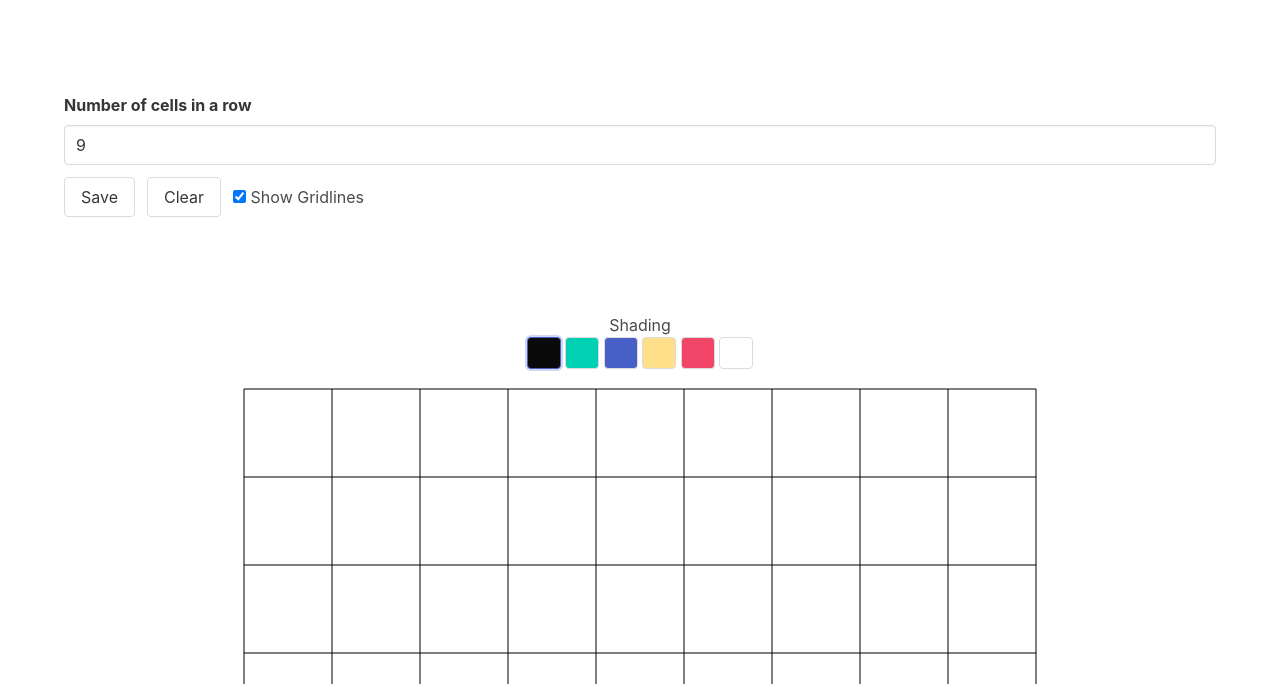
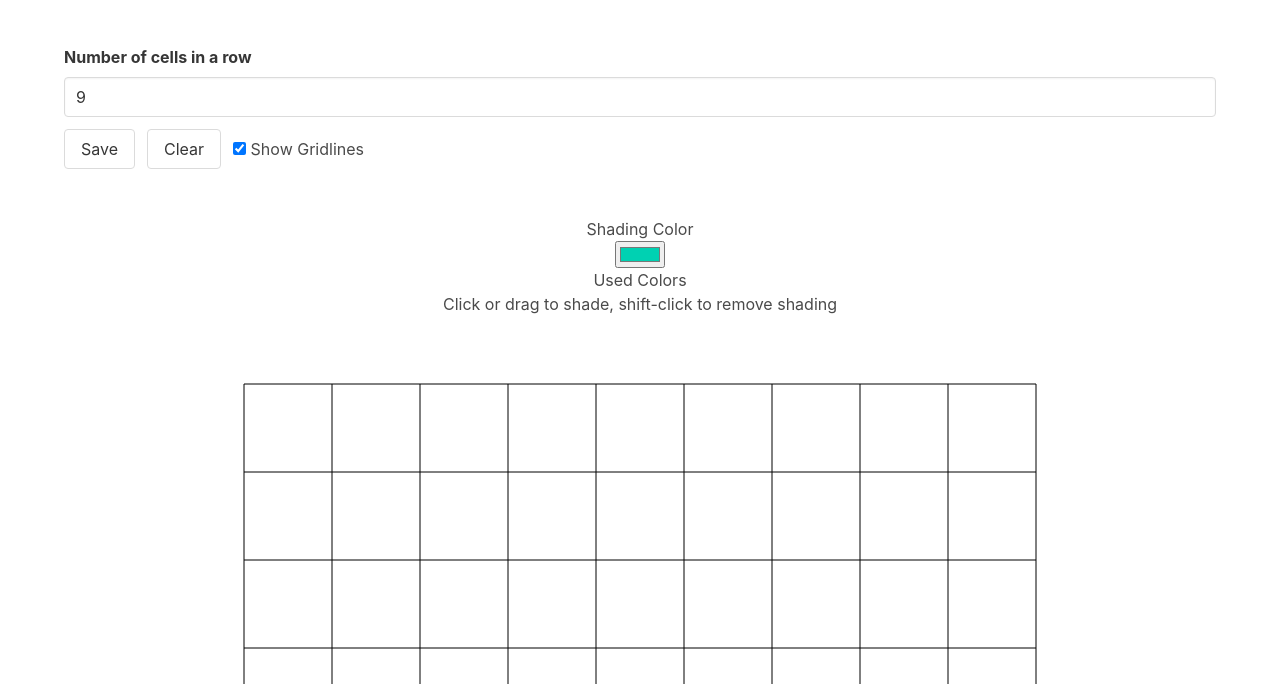
Before and after one commit to sean-dickinson/grid-maker, a website with bundled scripts: page src/index.html in a window 1280 px wide. Shown: the part 116-800 px from the top of the page. Built offline with nearby package versions, Linux system fonts and the light colour scheme.

Commit message:
fix: padding fixes

```diff
--- a/src/index.html
+++ b/src/index.html
@@ -6,7 +6,7 @@
   <meta name="viewport" content="width=device-width, initial-scale=1.0" />
   <meta http-equiv="X-UA-Compatible" content="ie=edge" />
   <title>Grid Maker</title>
-  <link rel="stylesheet" href="https://cdn.jsdelivr.net/npm/bulma@0.8.0/css/bulma.min.css" />
+  <link rel="stylesheet" href="https://cdn.jsdelivr.net/npm/bulma@0.9.1/css/bulma.min.css" />
   <link rel="stylesheet" href="style.css" />
   <script src="script.js" type="module"></script>
 </head>
@@ -19,7 +19,7 @@
       x 11 standard letter paper
     </p>
   </section>
-  <section class="section">
+  <section class="section p-0">
     <div class="container">
       <div class="field">
         <label class="label">Number of cells in a row</label>
@@ -47,19 +47,18 @@
   </section>
   <section class="section">
     <div id="shading" class="container has-text-centered">
-      <h3>Shading</h3>
+      <h3>Shading Color</h3>
       <div>
-        <button class="button has-background-black is-focused"></button>
-        <button class="button has-background-primary"></button>
-        <button class="button has-background-link"></button>
-        <button class="button has-background-warning"></button>
-        <button class="button has-background-danger"></button>
-        <button class="button"></button>
+        <input type="color" id="shadeInput" value="#00d1b2" />
       </div>
+      <h3>Used Colors</h3>
+      <div id="usedColors"></div>
+      <p>Click or drag to shade, shift-click to remove shading</p>
     </div>
-    <div class="container has-text-centered">
-      <canvas id="canvas" width="800" height="800"></canvas>
-    </div>
+  </section>
+  <div class="container has-text-centered">
+    <canvas id="canvas" width="800" height="800"></canvas>
+  </div>
   </section>
 </body>
 
```
